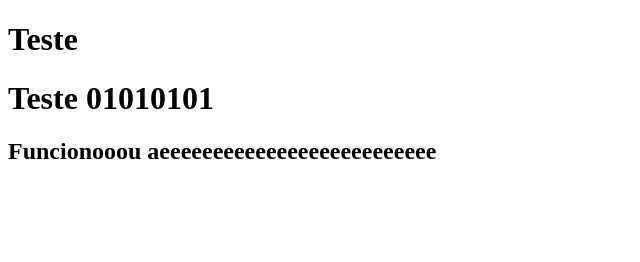
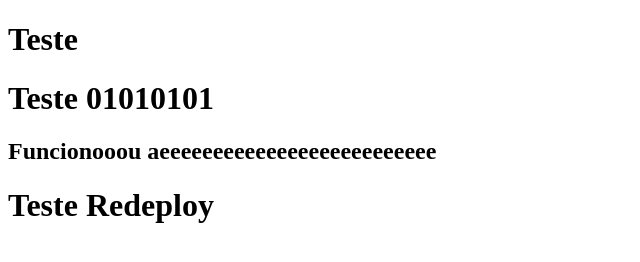
Before and after one commit to MatheusMilanezi/teste-coolify, a plain HTML site: page index.html in a window 1280 px wide. Shown: the whole page, without its empty margins (0-640 px from the left). Drawn offline with Linux system fonts and the light colour scheme.

Commit message:
teste redeploy

```diff
--- a/index.html
+++ b/index.html
@@ -10,5 +10,6 @@
     <h1>Teste</h1>
     <h1>Teste 01010101</h1>
     <h2>Funcionooou aeeeeeeeeeeeeeeeeeeeeeeeeee</h2>
+    <h1>Teste Redeploy</h1>
 </body>
 </html>
```
